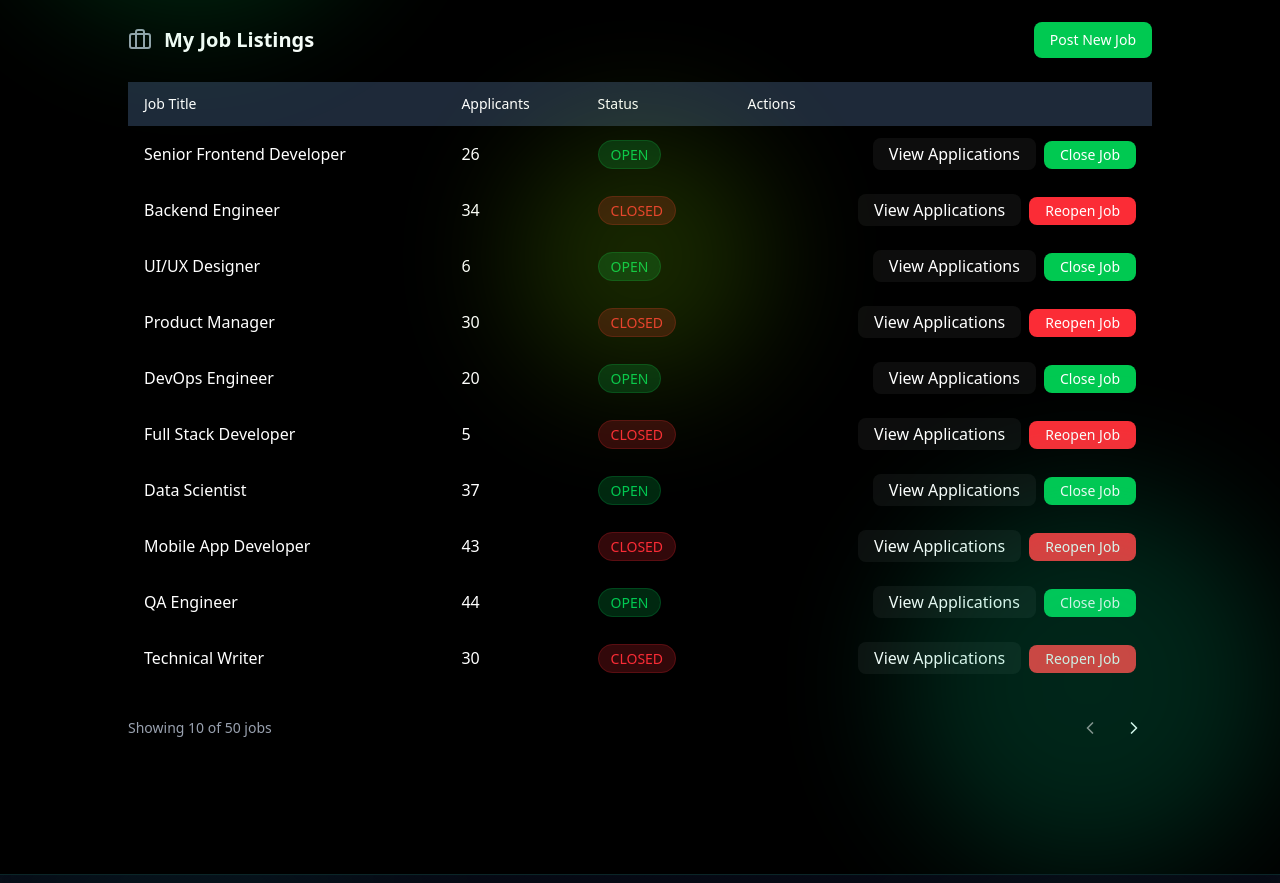
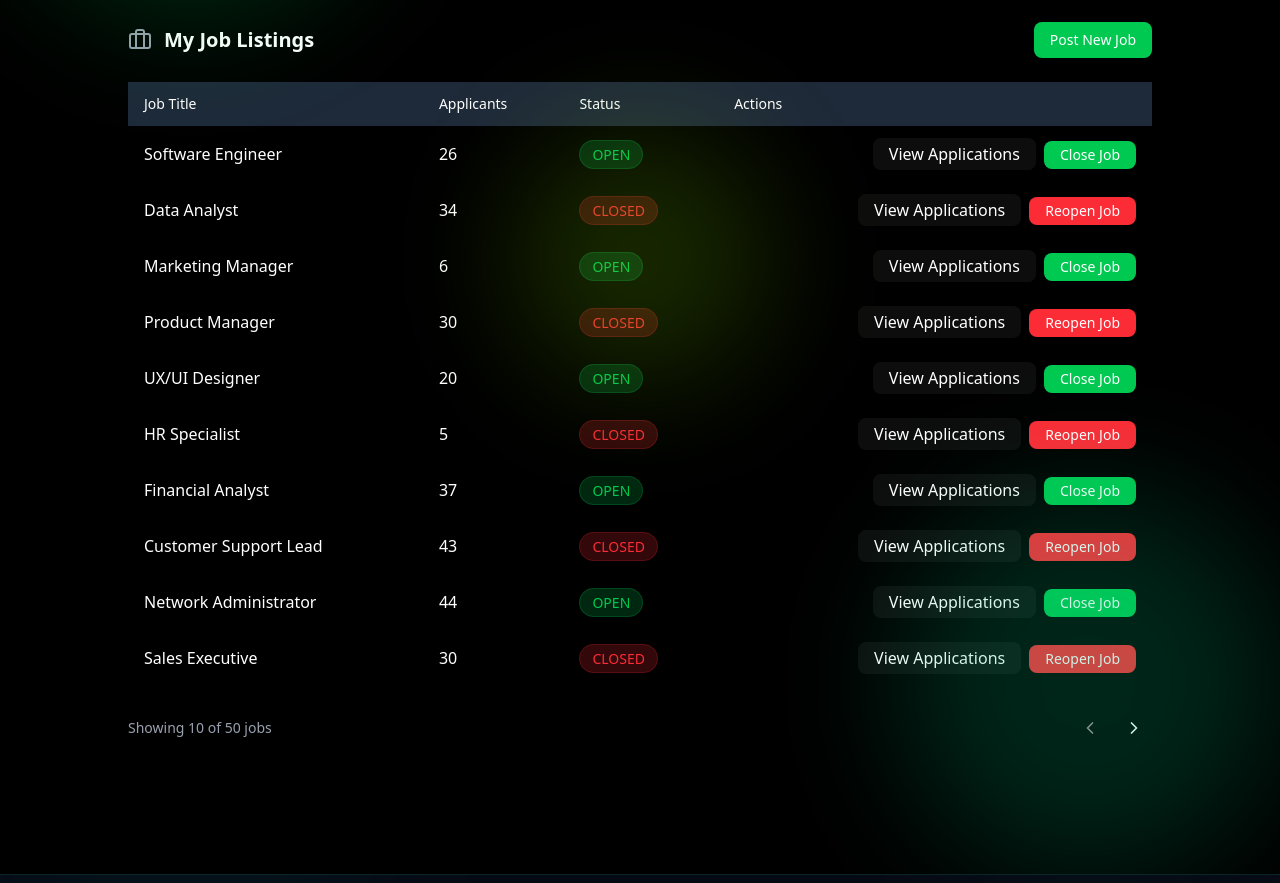
Before and after one commit to vikram-shrivastava/proxima-frontend, a React (Vite) app: page /employerdashboard in a window 1280 px wide. Shown: the part 360-1243 px from the top of the page. Built offline with nearby package versions, Linux system fonts and the light colour scheme.

Commit message:
update main

```diff
--- a/src/components/Admin/AdminDashboard.jsx
+++ b/src/components/Admin/AdminDashboard.jsx
@@ -67,6 +67,7 @@ const AdminDashboard = () => {
   const [error, setError] = useState(null);
   const [showSettings, setShowSettings] = useState(false);
   const [searchQuery, setSearchQuery] = useState("");
+  const [allusers, setAllUsers] = useState(0);
 
   // Fetch admin data on component mount
   useEffect(() => {
@@ -112,7 +113,9 @@ const AdminDashboard = () => {
       });
     */
   }, []);
+  const getallusers=()=>{
 
+  }
   if (loading) {
     return (
       <div className="min-h-screen bg-black text-white flex items-center justify-center p-4">
--- a/src/components/Auth/RoleSelector.jsx
+++ b/src/components/Auth/RoleSelector.jsx
@@ -27,7 +27,7 @@ const RoleSelector = () => {
   const handleClick = async (roleId) => {
     setSelectedRole(roleId);
 
-    const appendUserId = roleId === "student"  ? `/${user.id}` : "";
+    const appendUserId = roleId === "student"  ? `/${user.data.id}` : "";
     const apiUrl = `${import.meta.env.VITE_BACKEND_BASE_URL}users/request/${roleId}${appendUserId}`;
     console.log("apiUrl", apiUrl);
     try {
--- a/src/components/Auth/context/AuthContext.jsx
+++ b/src/components/Auth/context/AuthContext.jsx
@@ -26,7 +26,7 @@ export const AuthProvider = ({ children }) => {
     try {
       const response = await axios.post(`${import.meta.env.VITE_BACKEND_BASE_URL}auth/signup`, data);
       console.log(response.data);
-      setUser(response.data.data);
+      setUser(response.data);
       return response.data;
     } catch (error) {
       throw error;
--- a/src/components/Employer/EmployerDashboard.jsx
+++ b/src/components/Employer/EmployerDashboard.jsx
@@ -126,16 +126,16 @@ const EmployerDashboard = () => {
     // }
     // GetJobs()
     const jobTitles = [
-      "Senior Frontend Developer",
-      "Backend Engineer",
-      "UI/UX Designer",
+      "Software Engineer",
+      "Data Analyst",
+      "Marketing Manager",
       "Product Manager",
-      "DevOps Engineer",
-      "Full Stack Developer",
-      "Data Scientist",
-      "Mobile App Developer",
-      "QA Engineer",
-      "Technical Writer",
+      "UX/UI Designer",
+      "HR Specialist",
+      "Financial Analyst",
+      "Customer Support Lead",
+      "Network Administrator",
+      "Sales Executive",
     ];
 
     const dummyJobs = Array.from({ length: 10 }, (_, index) => ({
--- a/src/components/Jobs/PostForm.jsx
+++ b/src/components/Jobs/PostForm.jsx
@@ -1,8 +1,9 @@
 import React, { useState } from 'react';
 import { motion } from 'framer-motion';
 import { Plus, X } from 'lucide-react';
-
+import { useNavigate } from 'react-router-dom';
 const JobPostingForm = () => {
+  const navigate = useNavigate();
   const [formData, setFormData] = useState({
     title: '',
     description: '',
@@ -33,6 +34,7 @@ const JobPostingForm = () => {
           jobStatus: 'OPEN',
           company: ''
         });
+        navigate('/jobs');
       }
     } catch (error) {
       console.error('Error posting job:', error);
--- a/src/components/Navbar/Navbar.jsx
+++ b/src/components/Navbar/Navbar.jsx
@@ -3,6 +3,7 @@ import { Link } from 'react-router-dom';
 import { useNavigate } from 'react-router-dom';
 import { Leaf, ChevronDown, MessageSquare, Users } from 'lucide-react';
 import Logo from './Logo.png'
+import axios from 'axios';
 export default function ModernNavbar() {
   const [isMenuOpen, setIsMenuOpen] = useState(false);
   const [scrolled, setScrolled] = useState(false);
--- a/src/components/UserProfile/ProfileCard.jsx
+++ b/src/components/UserProfile/ProfileCard.jsx
@@ -51,7 +51,7 @@ const RoleModal = ({ isOpen, onClose, role ,id}) => {
     console.log("Form submitted:", formData);
     if(role==="mentor"){
       try {
-          const response = await apiClient.post(`applicants/request/mentor` , formData);
+          const response = await apiClient.post(`users/request/mentor` , formData);
           console.log("API Response:", response.data); // Add this for debugging
           if(response.data){
             console.log("Mentor added successfully");
@@ -62,7 +62,7 @@ const RoleModal = ({ isOpen, onClose, role ,id}) => {
     }
     else if(role==="employer"){
       try {
-          const response = await apiClient.post(`applicants/request/employer` , formData);
+          const response = await apiClient.post(`users/request/employer` , formData);
           console.log("API Response:", response.data); // Add this for debugging
           if(response.data){
             console.log("Employer added successfully");
@@ -234,7 +234,7 @@ const UserProfile = () => {
         user: {
           name: "Jane Smith",
           email: "jane.smith@example.com",
-          roles: ["Applicant", "Employer"],
+          roles: ["Applicant"],
           profilePicture: "/api/placeholder/150/150",
           joinedDate: "2023-11-15",
           lastActive: "2024-01-21"
@@ -284,9 +284,9 @@ const UserProfile = () => {
     const getProfile = async () => {
       try {
         // Simulating API call with dummy data
-        const response =await apiClient.get(`${import.meta.env.VITE_BACKEND_BASE_URL}applicants/profile`);
-        console.log("API Response:", response.data); // Add this for debugging
-        setProfile(response.data);
+        // const response =await apiClient.get(`${import.meta.env.VITE_BACKEND_BASE_URL}applicants/profile`);
+        // console.log("API Response:", response.data); // Add this for debugging
+        setProfile(dummyData.applicants[0]);
         setLoading(false);
       } catch (error) {
         console.error("Error fetching profile:", error);
@@ -345,7 +345,7 @@ const UserProfile = () => {
   }
 
   // Destructure with default values for all properties
-  console.log("Profile:", profile); // Add this for debugging
+  // console.log("Profile:", profile); // Add this for debugging
   const {
     applicantId = '',
     skills = [],
@@ -456,27 +456,6 @@ const UserProfile = () => {
                   </div>
 
                 </div>
-                {roles.length >1 && (
-                    <div className="flex">
-                    {roles.map((roleItem, index) =>(
-                      <div key={index} className="bg-white/5 rounded-xl pt-2 pb-2 border border-white/10 w-2/4 m-4">
-                      {roleItem === "Mentor" && (
-                        <button onClick={() => handleMentorRole("mentor")}>
-                          Go to Mentor Profile
-                        </button>
-                      )}
-                      {
-                        roleItem ==="Employer" && (
-                          <button onClick={() => handleEmployerRole("employer")}>
-                            Go to Employer Profile
-                          </button>
-                      )}
-
-                    </div>
-                    ))}
-                    </div>
-                )}
-
               </div>
             </div>
 
--- a/src/components/mentor/MentorSearchPage.jsx
+++ b/src/components/mentor/MentorSearchPage.jsx
@@ -149,10 +149,10 @@ const MentorSearchPage = () => {
     const fetchMentors = async () => {
       setIsLoading(true);
       try {
-        const response = await apiClient.get("/public/mentors");
-        const mentorsData = response.data.data.content;
-        setMentors(mentorsData);
-        setFilteredMentors(mentorsData);
+        // const response = await apiClient.get("/public/mentors");
+        // const mentorsData = response.data.data.content;
+        setMentors(dummyData);
+        setFilteredMentors(dummyData);
         setIsLoading(false);
       } catch (err) {
         setError("Failed to fetch mentors. Please try again later.");
--- a/src/main.jsx
+++ b/src/main.jsx
@@ -47,7 +47,7 @@ const router = createBrowserRouter([
         element:
           // <Protected>
             <AdminDashboard/>
-            // </Protected>,
+          // </Protected>,
       },
       {
         path:"/forum",
@@ -66,7 +66,8 @@ const router = createBrowserRouter([
       },
       {
         path:"/profile",
-        element:<UserProfile/>
+        element:
+          <UserProfile/>
       },
       {
         path:"/mentordashboard",
@@ -94,11 +95,17 @@ const router = createBrowserRouter([
       },
       {
         path:"/apply/:jobid",
-        element:<JobApplicationForm/>
+        element:
+        // <Protected>
+          <JobApplicationForm/>
+        // </Protected>
       },
       {
         path:"/addJob",
-        element:<JobPostingForm/>
+        element:
+        // <Protected>
+        <JobPostingForm/>
+        // </Protected>
       },
       {
         path:"/roles",
```
